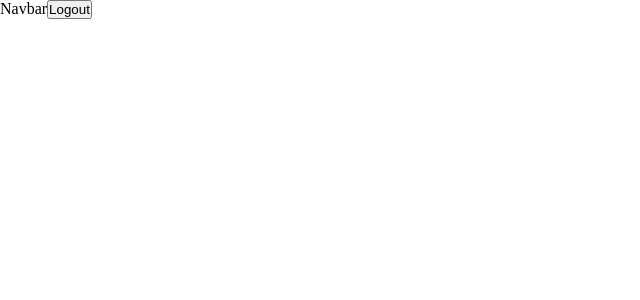
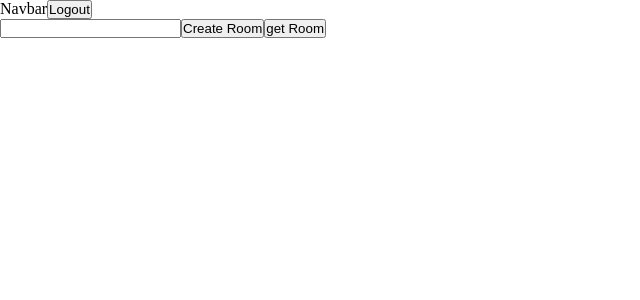
Before and after one commit to vishalsinghhh/firebase-chat-application, a React (Create React App) app: page / in a window 1280 px wide. Shown: the top 300 px of the page, without its empty margins (0-640 px from the left). Built offline with nearby package versions, Linux system fonts and the light colour scheme; no server answers; sample sign-in values are in the browser's storage; the HTML template or start-up script is replaced by a standard one.

Commit message:
create room

```diff
--- a/src/Pages/Home.js
+++ b/src/Pages/Home.js
@@ -1,11 +1,57 @@
-import React from 'react'
+import React, { useState } from "react";
+import { useAuthState } from "react-firebase-hooks/auth";
+import { auth } from "../utils/firebase";
+import { collection, addDoc, doc, query, getDoc, where, getDocs } from "firebase/firestore";
+import { db } from "../utils/firebase";
 
 const Home = () => {
+  const [user, loading] = useAuthState(auth);
+  const [roomName, setRoomName] = useState("");
+  const handleSubmit = async () => {
+    if (roomName === "") {
+      return;
+    }
+    const docRef = await addDoc(collection(db, "userRooms"), {
+      roomName: roomName,
+      users: [{ id: user.uid }],
+    });
+  };
+
+  const getData = async () => {
+    const q = query(collection(db, "userRooms"), where(
+        "users",
+        "array-contains",
+        { id: "vI0vpqYVulVXHWgqFKm6k5X2uWF2"}
+      ))
+    const docSnap = await getDocs(q);
+    console.log(docSnap);
+  };
+
   return (
     <div>
+      <input
+        type="text"
+        value={roomName}
+        onChange={(e) => {
+          setRoomName(e.target.value);
+        }}
+      />
+      <button
+        onClick={() => {
+          handleSubmit();
+        }}
+      >
+        Create Room
+      </button>
+      <button
+        onClick={() => {
+          getData();
+        }}
+      >
+        get Room
+      </button>
+    </div>
+  );
+};
 
-    </div>
-  )
-}
-
-export default Home
+export default Home;
--- a/src/Pages/Login.js
+++ b/src/Pages/Login.js
@@ -21,7 +21,7 @@ const Login = () => {
           photoURL: result.user.photoURL,
           email: result.user.email,
         });
-        await setDoc(doc(db, "userChats", result.user.uid))
+        await setDoc(doc(db, "userChats", result.user.uid),{})
       }
       navigate("/")
     } catch (error) {
```
